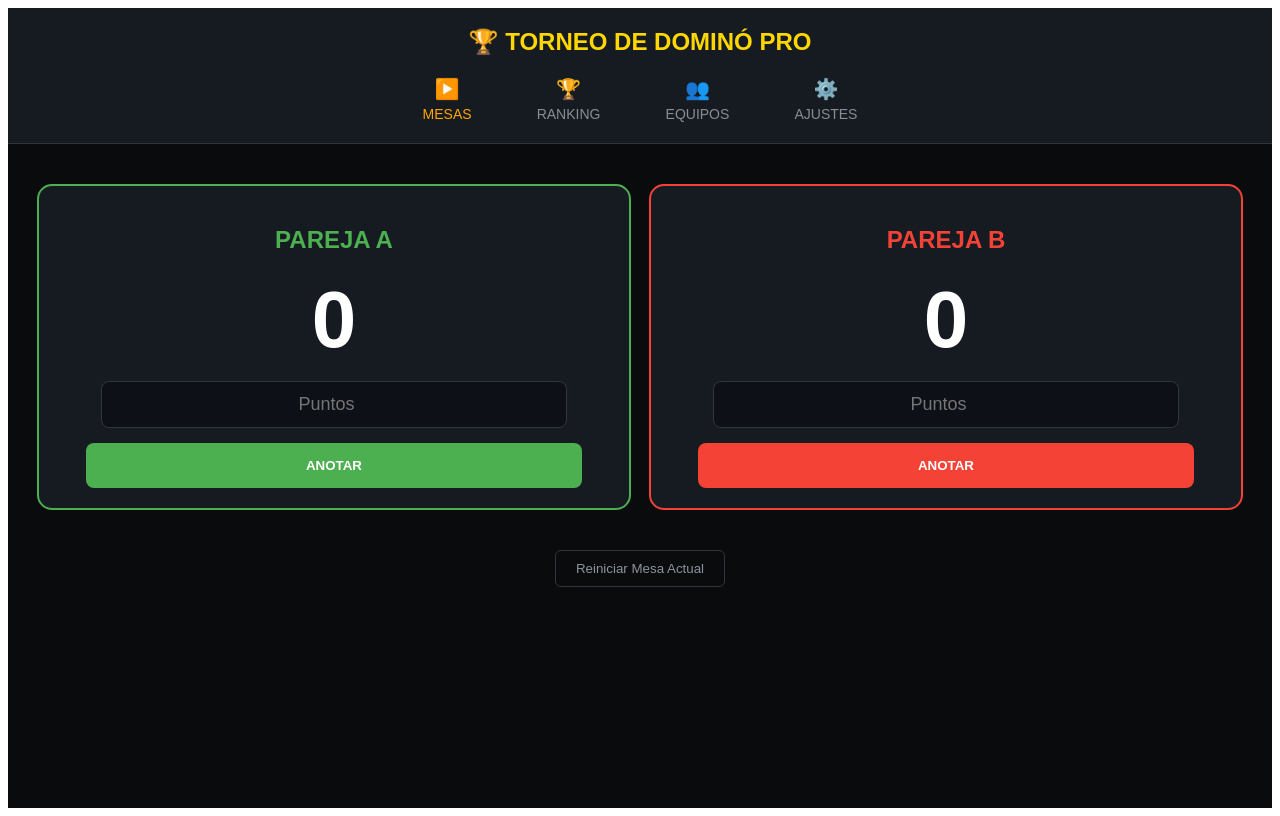
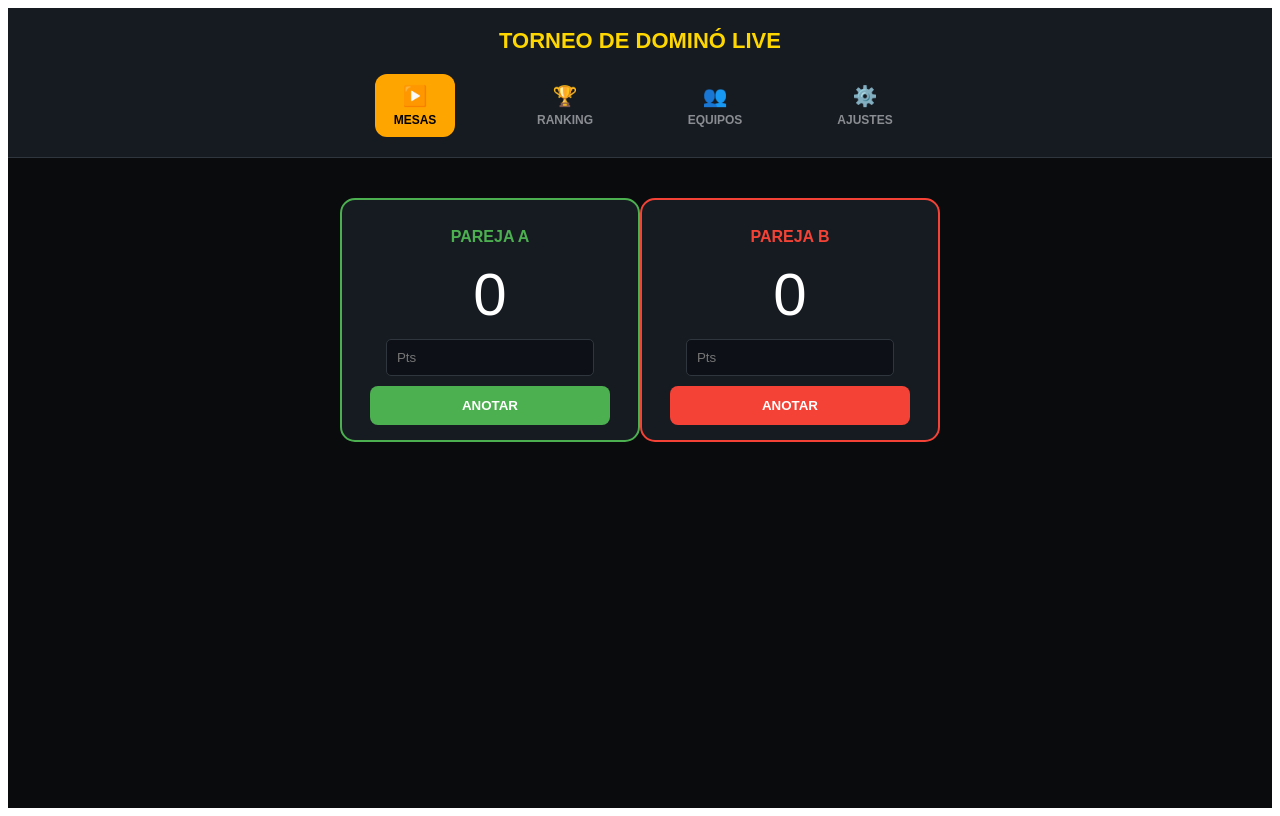
Before and after one commit to denisferrer197-arch/Domino-live-pro, a React (Create React App) app: page / in a window 1280 px wide. Built offline with nearby package versions, Linux system fonts and the light colour scheme.

Commit message:
Panel de Ajustes Generales funcional

```diff
--- a/src/App.js
+++ b/src/App.js
@@ -1,10 +1,17 @@
 import React, { useState } from 'react';
 
 function App() {
+  // Estados para el juego
   const [puntosA, setPuntosA] = useState(0);
   const [puntosB, setPuntosB] = useState(0);
   const [entradaA, setEntradaA] = useState('');
   const [entradaB, setEntradaB] = useState('');
+
+  // Estados para la navegación y ajustes
+  const [vistaActual, setVistaActual] = useState('MESAS');
+  const [nombreTorneo, setNombreTorneo] = useState('Torneo de Dominó Live');
+  const [metaPuntos, setMetaPuntos] = useState(100);
+  const [totalRondas, setTotalRondas] = useState(2);
 
   const sumarPuntos = (equipo) => {
     const valor = parseInt(equipo === 'A' ? entradaA : entradaB);
@@ -19,16 +26,32 @@ function App() {
     }
   };
 
-  const navButtonStyle = {
-    backgroundColor: 'transparent',
+  const navButtonStyle = (vista) => ({
+    backgroundColor: vistaActual === vista ? '#ffa500' : 'transparent',
     border: 'none',
-    color: '#8a8d91',
+    color: vistaActual === vista ? 'black' : '#8a8d91',
+    padding: '10px',
+    borderRadius: '12px',
     cursor: 'pointer',
-    fontSize: '14px',
+    fontSize: '12px',
+    fontWeight: 'bold',
     display: 'flex',
     flexDirection: 'column',
     alignItems: 'center',
-    gap: '5px'
+    gap: '5px',
+    minWidth: '80px'
+  });
+
+  const inputAjusteStyle = {
+    width: '100%',
+    padding: '12px',
+    marginTop: '8px',
+    marginBottom: '20px',
+    backgroundColor: '#0d1117',
+    border: '1px solid #30363d',
+    borderRadius: '8px',
+    color: 'white',
+    fontSize: '16px'
   };
 
   return (
@@ -36,45 +59,84 @@ function App() {
 
       {/* ENCABEZADO Y NAVEGACIÓN */}
       <header style={{ backgroundColor: '#161b22', padding: '20px 0', borderBottom: '1px solid #30363d' }}>
-        <h1 style={{ margin: '0 0 20px 0', color: '#FFD700', fontSize: '24px' }}>🏆 TORNEO DE DOMINÓ PRO</h1>
+        <h1 style={{ margin: '0 0 20px 0', color: '#FFD700', fontSize: '22px' }}>{nombreTorneo.toUpperCase()}</h1>
 
-        <nav style={{ display: 'flex', justifyContent: 'space-around', maxWidth: '500px', margin: '0 auto' }}>
-          <button style={{...navButtonStyle, color: '#ffa500'}}>
+        <nav style={{ display: 'flex', justifyContent: 'space-around', maxWidth: '600px', margin: '0 auto' }}>
+          <button onClick={() => setVistaActual('MESAS')} style={navButtonStyle('MESAS')}>
             <span style={{fontSize: '20px'}}>▶️</span> MESAS
           </button>
-          <button style={navButtonStyle}>
+          <button onClick={() => setVistaActual('RANKING')} style={navButtonStyle('RANKING')}>
             <span style={{fontSize: '20px'}}>🏆</span> RANKING
           </button>
-          <button style={navButtonStyle}>
+          <button onClick={() => setVistaActual('EQUIPOS')} style={navButtonStyle('EQUIPOS')}>
             <span style={{fontSize: '20px'}}>👥</span> EQUIPOS
           </button>
-          <button style={navButtonStyle}>
+          <button onClick={() => setVistaActual('AJUSTES')} style={navButtonStyle('AJUSTES')}>
             <span style={{fontSize: '20px'}}>⚙️</span> AJUSTES
           </button>
         </nav>
       </header>
 
-      {/* ÁREA DE JUEGO (MESAS) */}
-      <main style={{ padding: '20px' }}>
-        <div style={{ display: 'flex', justifyContent: 'space-around', marginTop: '20px' }}>
-          <div style={{ border: '2px solid #4caf50', padding: '20px', borderRadius: '15px', width: '45%', backgroundColor: '#161b22' }}>
-            <h2 style={{color: '#4caf50'}}>PAREJA A</h2>
-            <div style={{ fontSize: '80px', margin: '15px 0', fontWeight: 'bold' }}>{puntosA}</div>
-            <input type="number" value={entradaA} onChange={(e) => setEntradaA(e.target.value)} placeholder="Puntos" style={{ width: '80%', padding: '12px', fontSize: '18px', textAlign: 'center', borderRadius: '8px', border: '1px solid #30363d', backgroundColor: '#0d1117', color: 'white' }} />
-            <button onClick={() => sumarPuntos('A')} style={{ marginTop: '15px', width: '90%', padding: '15px', backgroundColor: '#4caf50', color: 'white', border: 'none', borderRadius: '8px', fontWeight: 'bold' }}>ANOTAR</button>
+      <main style={{ padding: '20px', maxWidth: '600px', margin: '0 auto' }}>
+
+        {/* VISTA DE MESAS (JUEGO) */}
+        {vistaActual === 'MESAS' && (
+          <div style={{ display: 'flex', justifyContent: 'space-between', marginTop: '20px' }}>
+            <div style={{ border: '2px solid #4caf50', padding: '15px', borderRadius: '15px', width: '48%', backgroundColor: '#161b22' }}>
+              <h2 style={{color: '#4caf50', fontSize: '16px'}}>PAREJA A</h2>
+              <div style={{ fontSize: '60px', margin: '10px 0' }}>{puntosA}</div>
+              <input type="number" value={entradaA} onChange={(e) => setEntradaA(e.target.value)} placeholder="Pts" style={{ width: '70%', padding: '10px', backgroundColor: '#0d1117', color: 'white', border: '1px solid #30363d', borderRadius: '5px' }} />
+              <button onClick={() => sumarPuntos('A')} style={{ marginTop: '10px', width: '90%', padding: '12px', backgroundColor: '#4caf50', color: 'white', border: 'none', borderRadius: '8px', fontWeight: 'bold' }}>ANOTAR</button>
+            </div>
+
+            <div style={{ border: '2px solid #f44336', padding: '15px', borderRadius: '15px', width: '48%', backgroundColor: '#161b22' }}>
+              <h2 style={{color: '#f44336', fontSize: '16px'}}>PAREJA B</h2>
+              <div style={{ fontSize: '60px', margin: '10px 0' }}>{puntosB}</div>
+              <input type="number" value={entradaB} onChange={(e) => setEntradaB(e.target.value)} placeholder="Pts" style={{ width: '70%', padding: '10px', backgroundColor: '#0d1117', color: 'white', border: '1px solid #30363d', borderRadius: '5px' }} />
+              <button onClick={() => sumarPuntos('B')} style={{ marginTop: '10px', width: '90%', padding: '12px', backgroundColor: '#f44336', color: 'white', border: 'none', borderRadius: '8px', fontWeight: 'bold' }}>ANOTAR</button>
+            </div>
           </div>
+        )}
 
-          <div style={{ border: '2px solid #f44336', padding: '20px', borderRadius: '15px', width: '45%', backgroundColor: '#161b22' }}>
-            <h2 style={{color: '#f44336'}}>PAREJA B</h2>
-            <div style={{ fontSize: '80px', margin: '15px 0', fontWeight: 'bold' }}>{puntosB}</div>
-            <input type="number" value={entradaB} onChange={(e) => setEntradaB(e.target.value)} placeholder="Puntos" style={{ width: '80%', padding: '12px', fontSize: '18px', textAlign: 'center', borderRadius: '8px', border: '1px solid #30363d', backgroundColor: '#0d1117', color: 'white' }} />
-            <button onClick={() => sumarPuntos('B')} style={{ marginTop: '15px', width: '90%', padding: '15px', backgroundColor: '#f44336', color: 'white', border: 'none', borderRadius: '8px', fontWeight: 'bold' }}>ANOTAR</button>
+        {/* VISTA DE AJUSTES (TU PANEL) */}
+        {vistaActual === 'AJUSTES' && (
+          <div style={{ textAlign: 'left', backgroundColor: '#161b22', padding: '25px', borderRadius: '15px', marginTop: '10px' }}>
+            <h2 style={{ fontSize: '18px', display: 'flex', alignItems: 'center', gap: '10px', marginBottom: '25px' }}>
+              ⚙️ AJUSTES GENERALES
+            </h2>
+
+            <label style={{ color: '#8b949e', fontSize: '12px', fontWeight: 'bold' }}>NOMBRE DEL TORNEO</label>
+            <input type="text" value={nombreTorneo} onChange={(e) => setNombreTorneo(e.target.value)} style={inputAjusteStyle} />
+
+            <div style={{ display: 'flex', justifyContent: 'space-between', gap: '20px' }}>
+              <div style={{ width: '45%' }}>
+                <label style={{ color: '#8b949e', fontSize: '12px', fontWeight: 'bold' }}>TOTAL RONDAS</label>
+                <input type="number" value={totalRondas} onChange={(e) => setTotalRondas(e.target.value)} style={inputAjusteStyle} />
+              </div>
+              <div style={{ width: '45%' }}>
+                <label style={{ color: '#8b949e', fontSize: '12px', fontWeight: 'bold' }}>TIEMPO (MIN)</label>
+                <input type="number" defaultValue="2" style={inputAjusteStyle} />
+              </div>
+            </div>
+
+            <label style={{ color: '#8b949e', fontSize: '12px', fontWeight: 'bold' }}>META DE PUNTOS (Para ganar)</label>
+            <input type="number" value={metaPuntos} onChange={(e) => setMetaPuntos(e.target.value)} style={inputAjusteStyle} />
+
+            <label style={{ color: '#8b949e', fontSize: '12px', fontWeight: 'bold' }}>MÉTODO EMPAREJAMIENTO</label>
+            <select style={inputAjusteStyle}>
+              <option>Automático (Aleatorio)</option>
+              <option>Manual</option>
+            </select>
+
+            <button onClick={() => setVistaActual('MESAS')} style={{ width: '100%', padding: '15px', backgroundColor: '#ffa500', border: 'none', borderRadius: '8px', fontWeight: 'bold', color: 'black' }}>
+              GUARDAR Y VOLVER
+            </button>
           </div>
-        </div>
+        )}
 
-        <button onClick={() => { if(window.confirm("¿Reiniciar?")) { setPuntosA(0); setPuntosB(0); } }} style={{ marginTop: '40px', backgroundColor: 'transparent', color: '#8b949e', border: '1px solid #30363d', padding: '10px 20px', borderRadius: '6px' }}>
-          Reiniciar Mesa Actual
-        </button>
+        {vistaActual === 'RANKING' && <h2 style={{marginTop: '50px'}}>Próximamente: Tabla de Posiciones</h2>}
+        {vistaActual === 'EQUIPOS' && <h2 style={{marginTop: '50px'}}>Próximamente: Gestión de Jugadores</h2>}
+
       </main>
     </div>
   );
```
